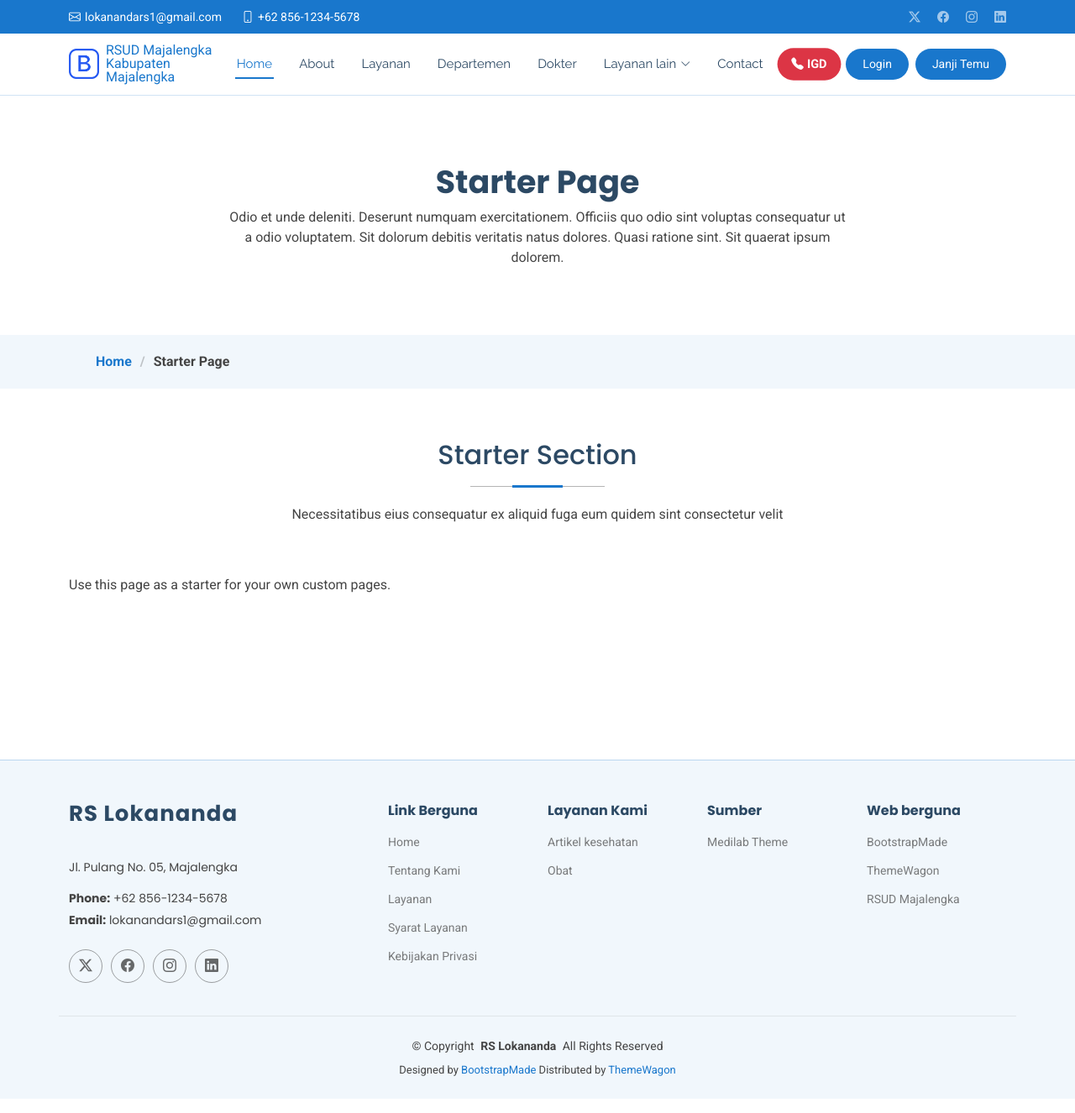
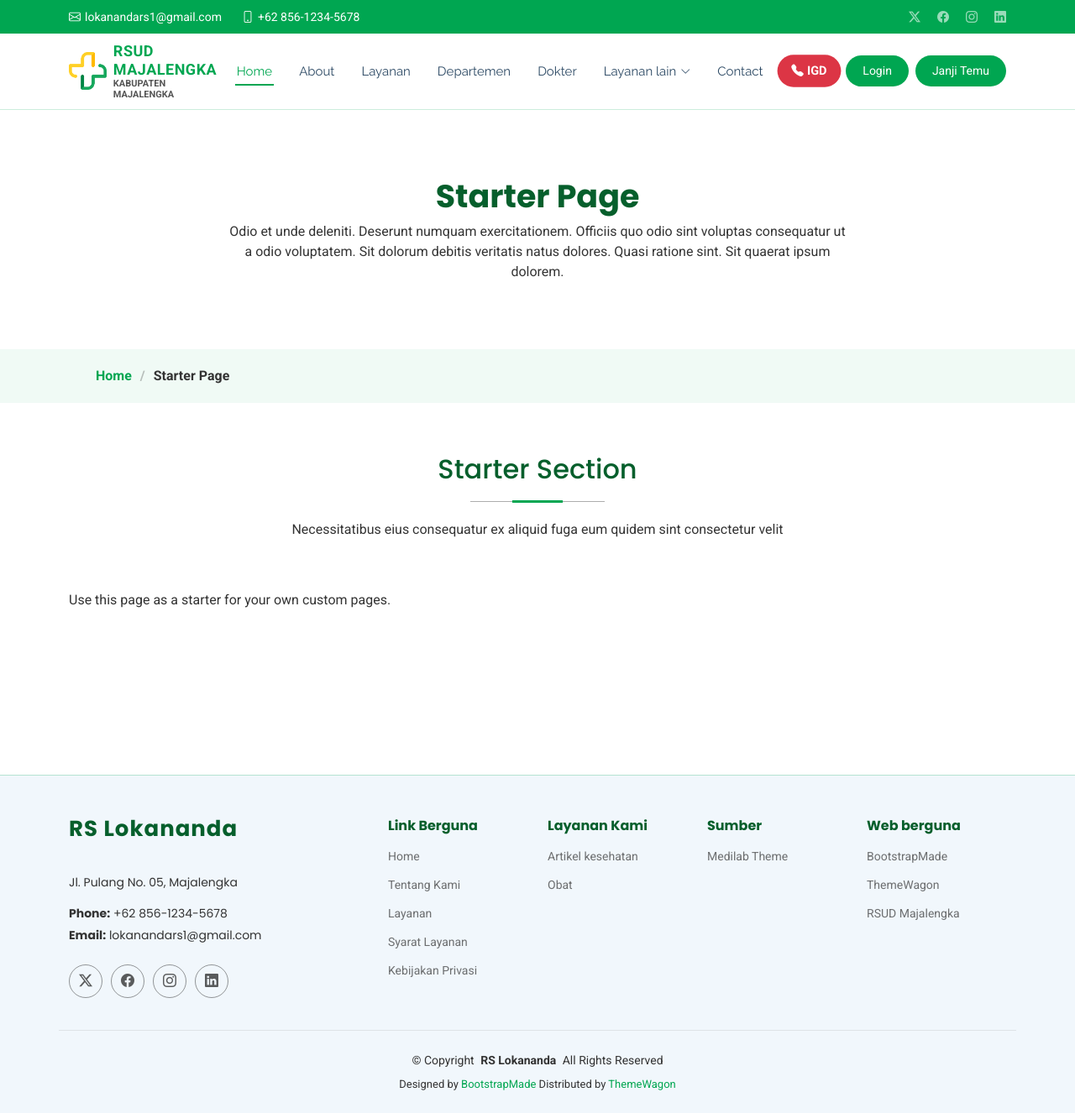
Before and after one commit to maulanamuhammadzidan4-commits/web_rumah_sakit_lsp, a PHP site: page / in a window 1280 px wide. Shown: the whole page at 84% size. Run offline with PHP 8.4, Linux system fonts and the light colour scheme; some libraries are stand-ins or nearby versions.

Commit message:
style: menyesuaikan dengan style RSUD Majalengka

```diff
--- a/frontend/assets/css/main.css
+++ b/frontend/assets/css/main.css
@@ -19,22 +19,22 @@
 
 /* Global Colors - The following color variables are used throughout the website. Updating them here will change the color scheme of the entire website */
 :root {
-  --background-color: #ffffff; /* Background color for the entire website, including individual sections */
-  --default-color: #444444; /* Default color used for the majority of the text content across the entire website */
-  --heading-color: #2c4964; /* Color for headings, subheadings and title throughout the website */
-  --accent-color: #1977cc; /* Accent color that represents your brand on the website. It's used for buttons, links, and other elements that need to stand out */
-  --surface-color: #ffffff; /* The surface color is used as a background of boxed elements within sections, such as cards, icon boxes, or other elements that require a visual separation from the global background. */
-  --contrast-color: #ffffff; /* Contrast color for text, ensuring readability against backgrounds of accent, heading, or default colors. */
+  --background-color: #ffffff;
+  --default-color: #333333;
+  --heading-color: #065f2c; /* Hijau Tua */
+  --accent-color: #00a651;  /* Hijau Utama RSUD Majalengka */
+  --surface-color: #ffffff;
+  --contrast-color: #ffffff;
 }
 
 /* Nav Menu Colors - The following color variables are used specifically for the navigation menu. They are separate from the global colors to allow for more customization options */
 :root {
-  --nav-color: #2c4964;  /* The default color of the main navmenu links */
-  --nav-hover-color: #1977cc; /* Applied to main navmenu links when they are hovered over or active */
-  --nav-mobile-background-color: #ffffff; /* Used as the background color for mobile navigation menu */
-  --nav-dropdown-background-color: #ffffff; /* Used as the background color for dropdown items that appear when hovering over primary navigation items */
-  --nav-dropdown-color: #2c4964; /* Used for navigation links of the dropdown items in the navigation menu. */
-  --nav-dropdown-hover-color: #1977cc; /* Similar to --nav-hover-color, this color is applied to dropdown navigation links when they are hovered over. */
+  --nav-color: #2c4964;
+  --nav-hover-color: #00a651; /* Ubah hover menjadi hijau */
+  --nav-mobile-background-color: #ffffff;
+  --nav-dropdown-background-color: #ffffff;
+  --nav-dropdown-color: #2c4964;
+  --nav-dropdown-hover-color: #00a651;
 }
 
 /* Color Presets - These classes override global colors when applied to any section or element, providing reuse of the sam color scheme. */
@@ -285,16 +285,33 @@ h6 {
   line-height: 1;
 }
 
+.header .logo img.logo-img {
+  max-height: 45px; /* Sesuaikan ukuran logo */
+  width: auto;
+}
+
 .header .logo img {
   max-height: 36px;
   margin-right: 8px;
 }
 
-.header .logo h1 {
-  font-size: 30px;
-  margin: 0;
+.header .logo .brand-text {
+  line-height: 1.2;
+}
+
+.header .logo .title-main {
+  font-size: 18px;
   font-weight: 700;
-  color: var(--heading-color);
+  color: #00a651; /* Warna hijau RSUD */
+  text-transform: uppercase;
+  letter-spacing: 0.5px;
+}
+
+.header .logo .title-sub {
+  font-size: 11px;
+  font-weight: 600;
+  color: #555555;
+  text-transform: uppercase;
 }
 
 /* Styling Umum Tombol Header */
```
Also changed, not shown: assets/img/logo.png (added), frontend/assets/img/logo.png (deleted).
